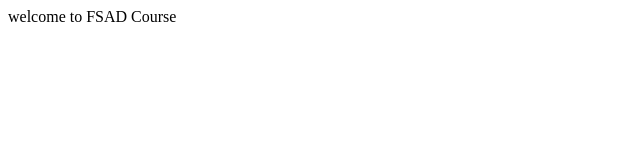
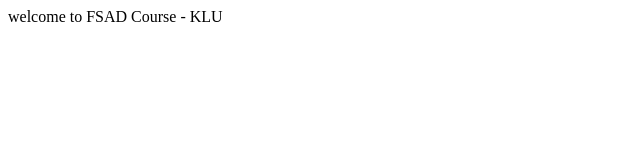
Before and after one commit to AMRUTHASURAVARAPU/fsadgitproject, a plain HTML site: page index.html in a window 1280 px wide. Shown: the full height of the page, 0-640 px from the left. Drawn offline with Linux system fonts and the light colour scheme.

Commit message:
Update welcome message in index.html

```diff
--- a/index.html
+++ b/index.html
@@ -6,6 +6,6 @@
     <title>Document</title>
 </head>
 <body>
-    welcome to FSAD Course
+    welcome to FSAD Course - KLU
 </body>
 </html>
```
